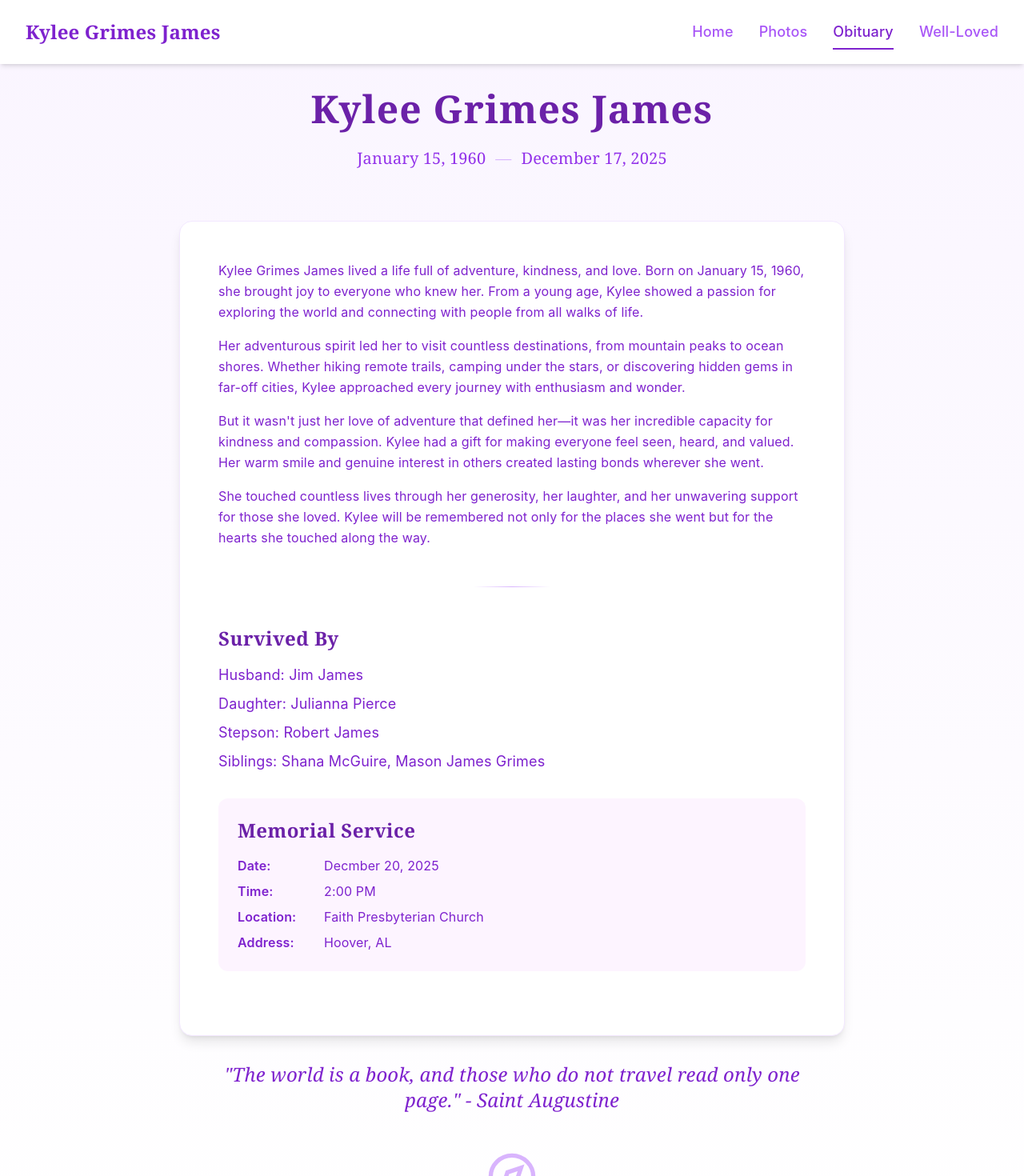
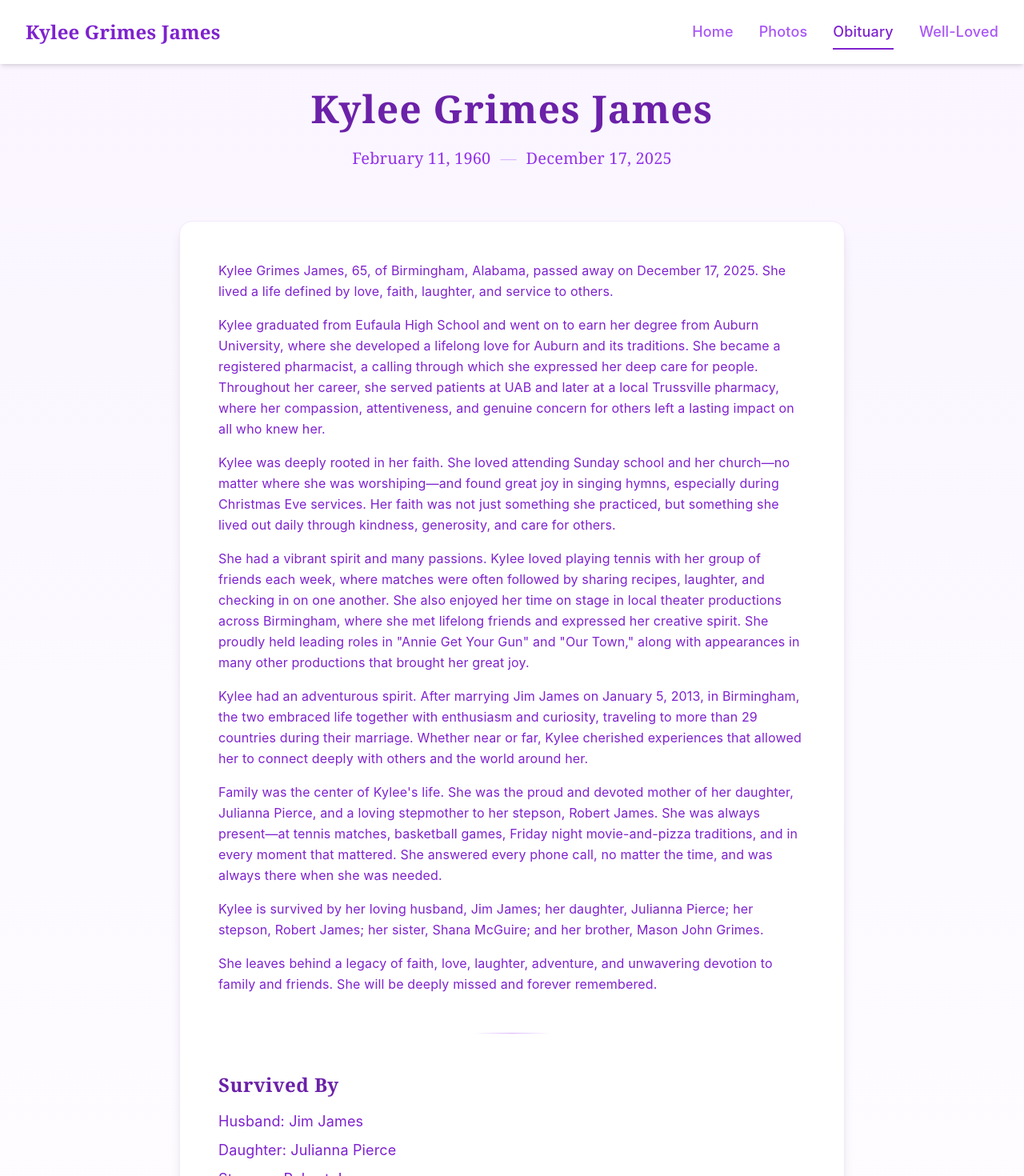
Before and after one commit to R221/kyleejamesmemorial, a React (Vite) app: page /kyleejamesmemorial/obituary in a window 1280 px wide. Shown: the top 1470 px of the page at 80% size. Built offline with nearby package versions, Linux system fonts and the light colour scheme.

Commit message:
fix obituary

```diff
--- a/src/data/obituary.js
+++ b/src/data/obituary.js
@@ -3,22 +3,31 @@
 
 export const obituaryData = {
   fullName: 'Kylee Grimes James',
-  birthDate: 'January 15, 1960',
+  birthDate: 'February 11, 1960',
   passedDate: 'December 17, 2025',
 
-  biography: `Kylee Grimes James lived a life full of adventure, kindness, and love. Born on January 15, 1960, she brought joy to everyone who knew her. From a young age, Kylee showed a passion for exploring the world and connecting with people from all walks of life.
+  biography: `Kylee Grimes James, 65, of Birmingham, Alabama, passed away on December 17, 2025. She lived a life defined by love, faith, laughter, and service to others.
 
-Her adventurous spirit led her to visit countless destinations, from mountain peaks to ocean shores. Whether hiking remote trails, camping under the stars, or discovering hidden gems in far-off cities, Kylee approached every journey with enthusiasm and wonder.
+Kylee graduated from Eufaula High School and went on to earn her degree from Auburn University, where she developed a lifelong love for Auburn and its traditions. She became a registered pharmacist, a calling through which she expressed her deep care for people. Throughout her career, she served patients at UAB and later at a local Trussville pharmacy, where her compassion, attentiveness, and genuine concern for others left a lasting impact on all who knew her.
 
-But it wasn't just her love of adventure that defined her—it was her incredible capacity for kindness and compassion. Kylee had a gift for making everyone feel seen, heard, and valued. Her warm smile and genuine interest in others created lasting bonds wherever she went.
+Kylee was deeply rooted in her faith. She loved attending Sunday school and her church—no matter where she was worshiping—and found great joy in singing hymns, especially during Christmas Eve services. Her faith was not just something she practiced, but something she lived out daily through kindness, generosity, and care for others.
 
-She touched countless lives through her generosity, her laughter, and her unwavering support for those she loved. Kylee will be remembered not only for the places she went but for the hearts she touched along the way.`,
+She had a vibrant spirit and many passions. Kylee loved playing tennis with her group of friends each week, where matches were often followed by sharing recipes, laughter, and checking in on one another. She also enjoyed her time on stage in local theater productions across Birmingham, where she met lifelong friends and expressed her creative spirit. She proudly held leading roles in "Annie Get Your Gun" and "Our Town," along with appearances in many other productions that brought her great joy.
+
+Kylee had an adventurous spirit. After marrying Jim James on January 5, 2013, in Birmingham, the two embraced life together with enthusiasm and curiosity, traveling to more than 29 countries during their marriage. Whether near or far, Kylee cherished experiences that allowed her to connect deeply with others and the world around her.
+
+Family was the center of Kylee's life. She was the proud and devoted mother of her daughter, Julianna Pierce, and a loving stepmother to her stepson, Robert James. She was always present—at tennis matches, basketball games, Friday night movie-and-pizza traditions, and in every moment that mattered. She answered every phone call, no matter the time, and was always there when she was needed.
+
+Kylee is survived by her loving husband, Jim James; her daughter, Julianna Pierce; her stepson, Robert James; her sister, Shana McGuire; and her brother, Mason John Grimes.
+
+She leaves behind a legacy of faith, love, laughter, adventure, and unwavering devotion to family and friends. She will be deeply missed and forever remembered.`,
 
   survived: [
     'Husband: Jim James',
     'Daughter: Julianna Pierce',
     'Stepson: Robert James',
-    'Siblings: Shana McGuire, Mason James Grimes',
+    'Sister: Shana McGuire',
+    'Brother: Mason John Grimes',
   ],
 
   predeceased: [
--- a/src/pages/Home.jsx
+++ b/src/pages/Home.jsx
@@ -104,7 +104,7 @@ const Home = () => {
                   Kylee Grimes James
                 </h1>
                 <p className="text-2xl md:text-3xl text-purple-100/95 mb-4 font-serif italic drop-shadow-md">
-                  January 15, 1960 - December 17, 2025
+                  February 11, 1960 - December 17, 2025
                 </p>
                 <div className="w-24 h-1 bg-purple-200/80 mx-auto mb-8"></div>
                 <p className="text-xl md:text-2xl text-purple-100/95 max-w-3xl mx-auto mb-12 leading-relaxed drop-shadow-md">
--- a/src/pages/Obituary.jsx
+++ b/src/pages/Obituary.jsx
@@ -23,7 +23,7 @@ const Obituary = () => {
           initial={{ opacity: 0, y: -20 }}
           animate={{ opacity: 1, y: 0 }}
           transition={{ delay: 0.2 }}
-          className="text-center mb-16"
+          className="text-center mb-16 mt-8 md:mt-0"
         >
           <h1 className="text-4xl md:text-5xl font-serif font-bold text-earth-800 mb-6 tracking-wide">
             {obituaryData.fullName}
--- a/src/pages/Photos.jsx
+++ b/src/pages/Photos.jsx
@@ -25,7 +25,7 @@ const Photos = () => {
     >
       <div className="content-wrapper">
         {/* Header */}
-        <div className="text-center mb-16">
+        <div className="text-center mb-16 mt-8 md:mt-0">
           <motion.h1
             initial={{ opacity: 0, y: -20 }}
             animate={{ opacity: 1, y: 0 }}
--- a/src/pages/WellLoved.jsx
+++ b/src/pages/WellLoved.jsx
@@ -25,7 +25,7 @@ const WellLoved = () => {
           initial={{ opacity: 0, y: -20 }}
           animate={{ opacity: 1, y: 0 }}
           transition={{ delay: 0.2 }}
-          className="text-center mb-16"
+          className="text-center mb-16 mt-8 md:mt-0"
         >
           <h1 className="text-4xl md:text-5xl font-serif font-bold text-earth-800 mb-6 tracking-wide">
             Well-Loved by Friends and Family
```
